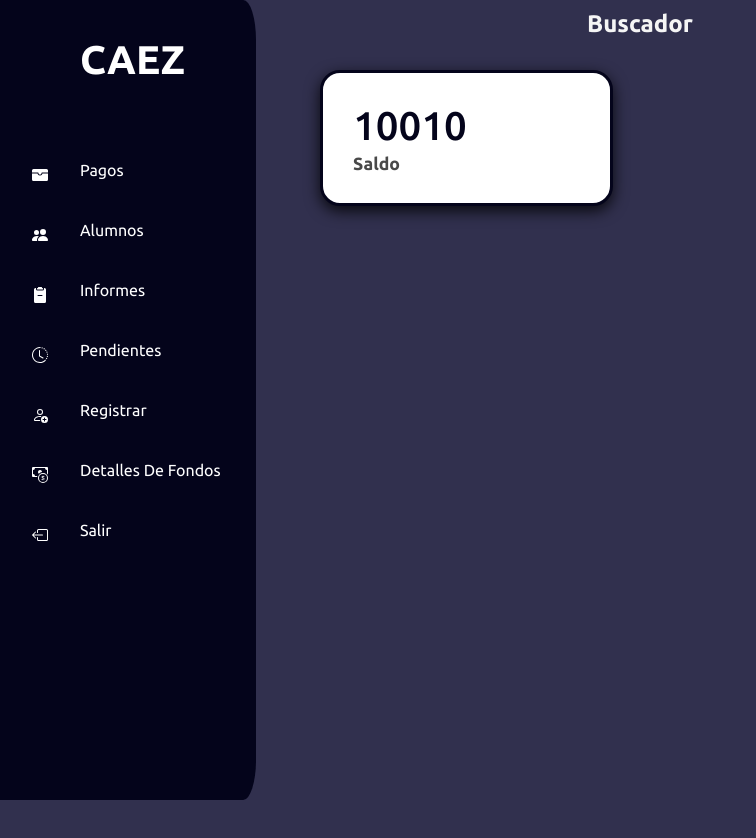
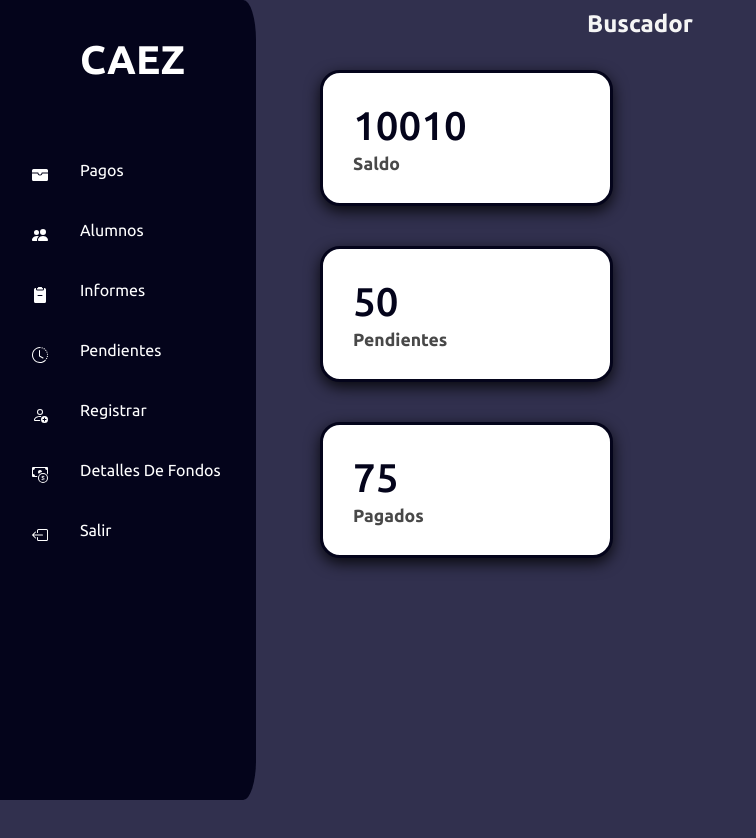
Before and after one commit to JeffreyMardoqueo-17/Gestor-Pagos-CAEZ, a React (Create React App) app in the folder REACT-PRYECT/caezpagosalumnos/: page / in a window 1280 px wide. Shown: the top 838 px of the page, without its empty margins (0-756 px from the left). Built offline with nearby package versions, Linux system fonts and the light colour scheme.

Commit message:
agagar tarjetas

```diff
--- a/REACT-PRYECT/caezpagosalumnos/src/pages/home.jsx
+++ b/REACT-PRYECT/caezpagosalumnos/src/pages/home.jsx
@@ -8,9 +8,16 @@ export default function home() {
                 saldo={10010}
                 titulo="saldo"
             ></Cards>
+
+            <Cards
+                saldo={50}
+                titulo="Pendientes">
+            </Cards>
+            <Cards saldo={75}
+                titulo="Pagados">
+            </Cards>
         </div>
     )
 }
 
-
 //cosas que no se que son
```
